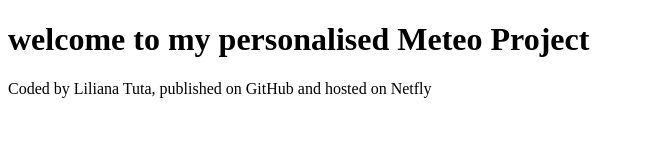
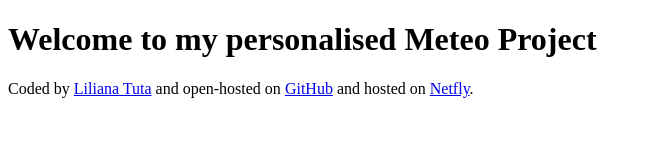
Before and after one commit to lilianatutza/Meteo-project-, a plain HTML site: page index.html in a window 1280 px wide. Shown: the whole page, without its empty margins (0-652 px from the left). Drawn offline with Linux system fonts and the light colour scheme.

Commit message:
Added links to footer
corrected capital later in h1

```diff
--- a/index.html
+++ b/index.html
@@ -1,16 +1,26 @@
 <!DOCTYPE html>
 <html lang="en">
+
 <head>
   <meta charset="UTF-8">
   <meta name="viewport" content="width=device-width, initial-scale=1.0">
   <title>Meteo Project</title>
 </head>
+
 <body>
   <h1>
-    welcome to my personalised Meteo Project
+    Welcome to my personalised Meteo Project
   </h1>
   <footer>
-    Coded by Liliana Tuta, published on GitHub and hosted on Netfly
+    Coded by
+    <a href="https://github.com/lilianatutza" target="_blank">Liliana Tuta</a>
+    and open-hosted on
+    <a href="https://github.com/lilianatutza/Meteo-project-" target="_blank">GitHub</a>
+    and hosted on
+    <a href="https://meteo-projectmeteo-project.netlify.app/" target="_blank">Netfly</a>.
+
+
   </footer>
 </body>
+
 </html>
```
